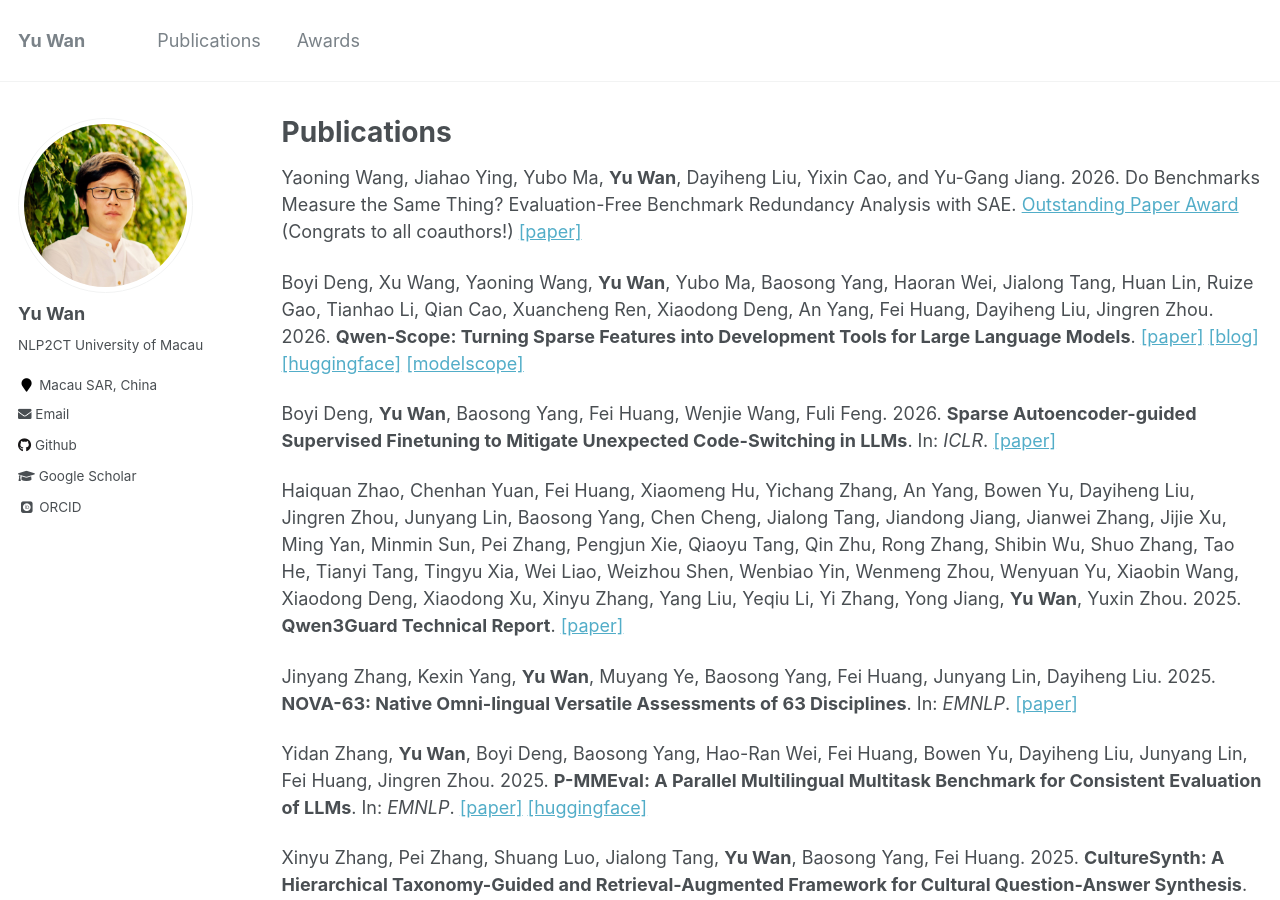
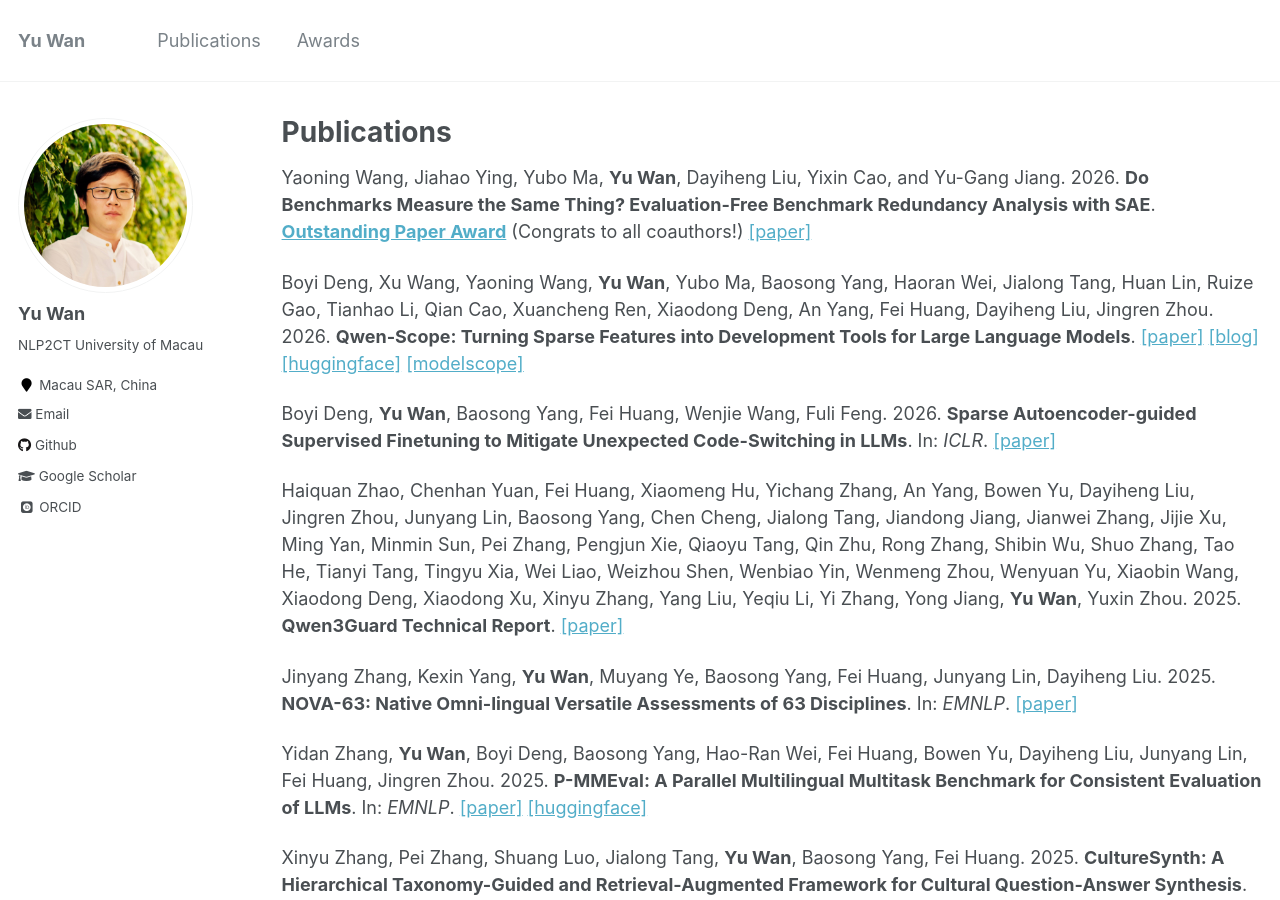
Before and after one commit to wanyu2018umac/wanyu2018umac.github.io, a Jekyll site: the page built from _pages/publications.md, in a window 1280 px wide and 900 px high. Built offline with Jekyll 4.4.1, drawn with Linux system fonts in a browser that asks for light colours; some web fonts are replaced.

```diff
--- a/_pages/publications.md
+++ b/_pages/publications.md
@@ -5,7 +5,7 @@ permalink: /publications/
 author_profile: true
 ---
 
-Yaoning Wang, Jiahao Ying, Yubo Ma, **Yu Wan**, Dayiheng Liu, Yixin Cao, and Yu-Gang Jiang. 2026. Do Benchmarks Measure the Same Thing? Evaluation-Free Benchmark Redundancy Analysis with SAE. [Outstanding Paper Award](https://2026.emnlp.org/program/awards_papers/#outstanding-papers) (Congrats to all coauthors!) [[paper]](https://aclanthology.org/2026.emnlp-main.1284/)
+Yaoning Wang, Jiahao Ying, Yubo Ma, **Yu Wan**, Dayiheng Liu, Yixin Cao, and Yu-Gang Jiang. 2026. **Do Benchmarks Measure the Same Thing? Evaluation-Free Benchmark Redundancy Analysis with SAE**. [**Outstanding Paper Award**](https://2026.emnlp.org/program/awards_papers/#outstanding-papers) (Congrats to all coauthors!) [[paper]](https://aclanthology.org/2026.emnlp-main.1284/)
 
 Boyi Deng, Xu Wang, Yaoning Wang, **Yu Wan**, Yubo Ma, Baosong Yang, Haoran Wei, Jialong Tang, Huan Lin, Ruize Gao, Tianhao Li, Qian Cao, Xuancheng Ren, Xiaodong Deng, An Yang, Fei Huang, Dayiheng Liu, Jingren Zhou. 2026. **Qwen-Scope: Turning Sparse Features into Development Tools for Large Language Models**. [[paper]](https://arxiv.org/abs/2605.11887) [[blog]](https://qwen.ai/blog?id=qwen-scope) [[huggingface]](https://huggingface.co/collections/Qwen/qwen-scope) [[modelscope]](https://modelscope.cn/collections/Qwen/Qwen-Scope)
 
```
